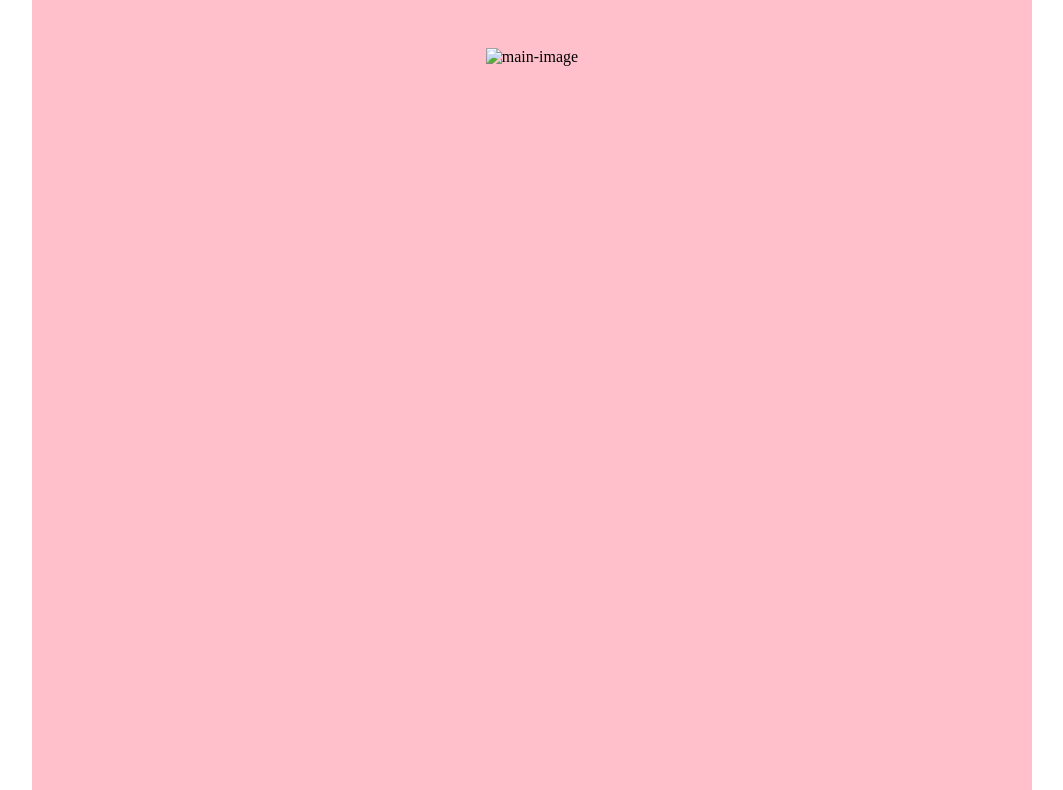
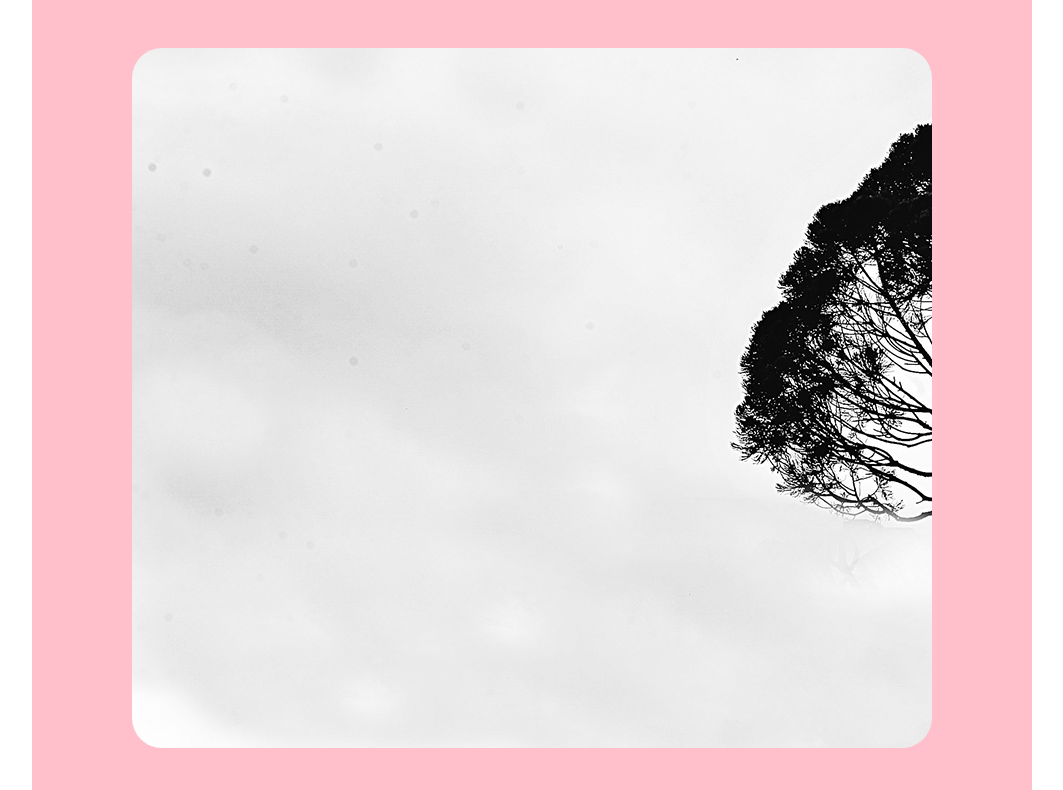
Before and after one commit to wb96choi/randomimagegallery, a plain HTML site: page index.html in a window 1280 px wide. Shown: the part 122-912 px from the top of the page, without its empty margins (108-1171 px from the left). Drawn offline with nearby package versions, Linux system fonts and the light colour scheme; files that its build step writes are made by us from their sources; files whose address does not match are found by name.

Commit message:
Update index.html

```diff
--- a/index.html
+++ b/index.html
@@ -14,7 +14,7 @@
     <div class="container">
         <h1>Random Image Gallery</h1>
         <div class="main-image">
-            <img src="images/img01.jpg" alt="main-image">
+            <img src="randomgallery/images/img01.jpg" alt="main-image">
         </div>
 
     </div>
```
